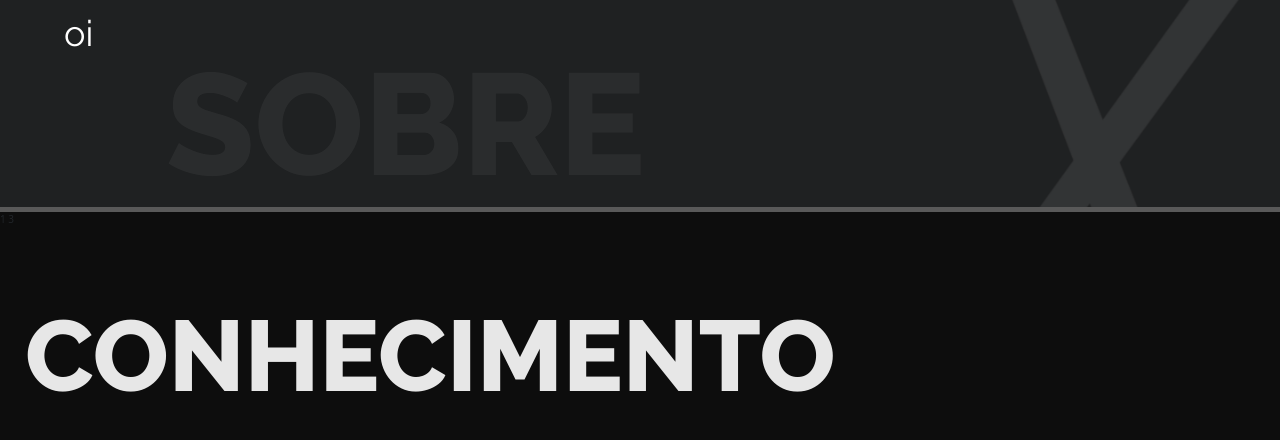
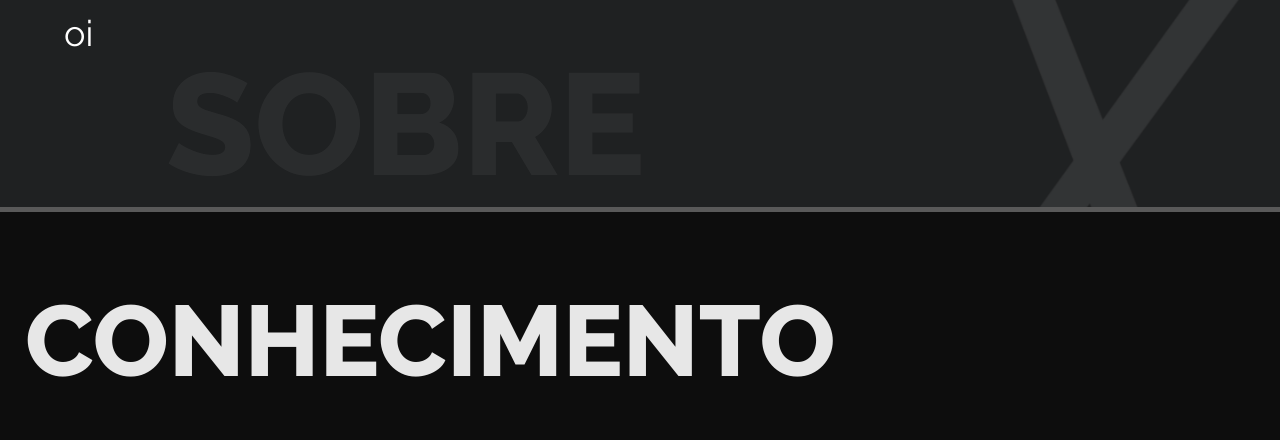
Before and after one commit to strGiorgio/portifolio-django, a Django app: page / in a window 1280 px wide. Shown: the part 1206-1646 px from the top of the page. Run offline with Django 4.2, Linux system fonts and the light colour scheme; data comes from the database, SQL or seed files in the repository.

Commit message:
Hidden spans

```diff
--- a/core/templates/section-knowledge.html
+++ b/core/templates/section-knowledge.html
@@ -1,7 +1,7 @@
 {% load static %}
 <!--Section knowledge-->
-<span id="quantity-knowledge" >{{ KnowledgesModelCount }}</span>
-<span id="quantity-skill" >{{ SkillsModelCount }}</span>
+<span id="quantity-knowledge" style="display: none;">{{ KnowledgesModelCount }}</span>
+<span id="quantity-skill" style="display: none;">{{ SkillsModelCount }}</span>
 
 <section id="knowledge" class="main-section _knowledge">
     <h2 class="second-title _knowledge-title" lang="en">CONHECIMENTO</h2>
```
